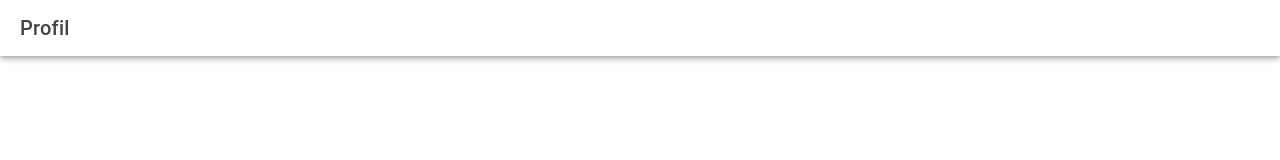
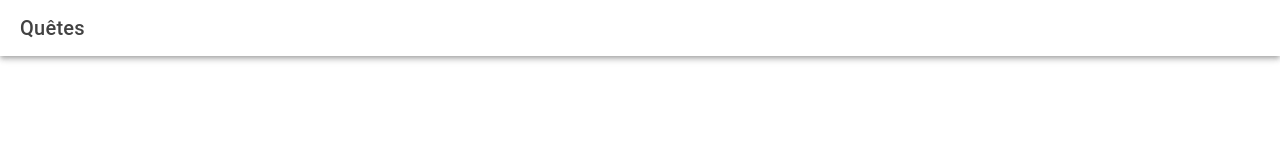
Before and after one commit to HM22-code/emploi-go-front, a React (Vite) app: page /tab3 in a window 1280 px wide. Shown: the top 160 px of the page. Built offline with nearby package versions, Linux system fonts and the light colour scheme.

Commit message:
Fix tab titles

```diff
--- a/src/pages/Tab3.tsx
+++ b/src/pages/Tab3.tsx
@@ -7,7 +7,7 @@ const Tab3: React.FC = () => {
     <IonPage>
       <IonHeader>
         <IonToolbar>
-          <IonTitle>Profil</IonTitle>
+          <IonTitle>Quêtes</IonTitle>
         </IonToolbar>
       </IonHeader>
       <IonContent fullscreen>
--- a/src/pages/Tab4.tsx
+++ b/src/pages/Tab4.tsx
@@ -7,7 +7,7 @@ const Tab4: React.FC = () => {
         <IonPage>
             <IonHeader>
                 <IonToolbar>
-                    <IonTitle>Quêtes</IonTitle>
+                    <IonTitle>Profil</IonTitle>
                 </IonToolbar>
             </IonHeader>
             <IonContent fullscreen>
```
